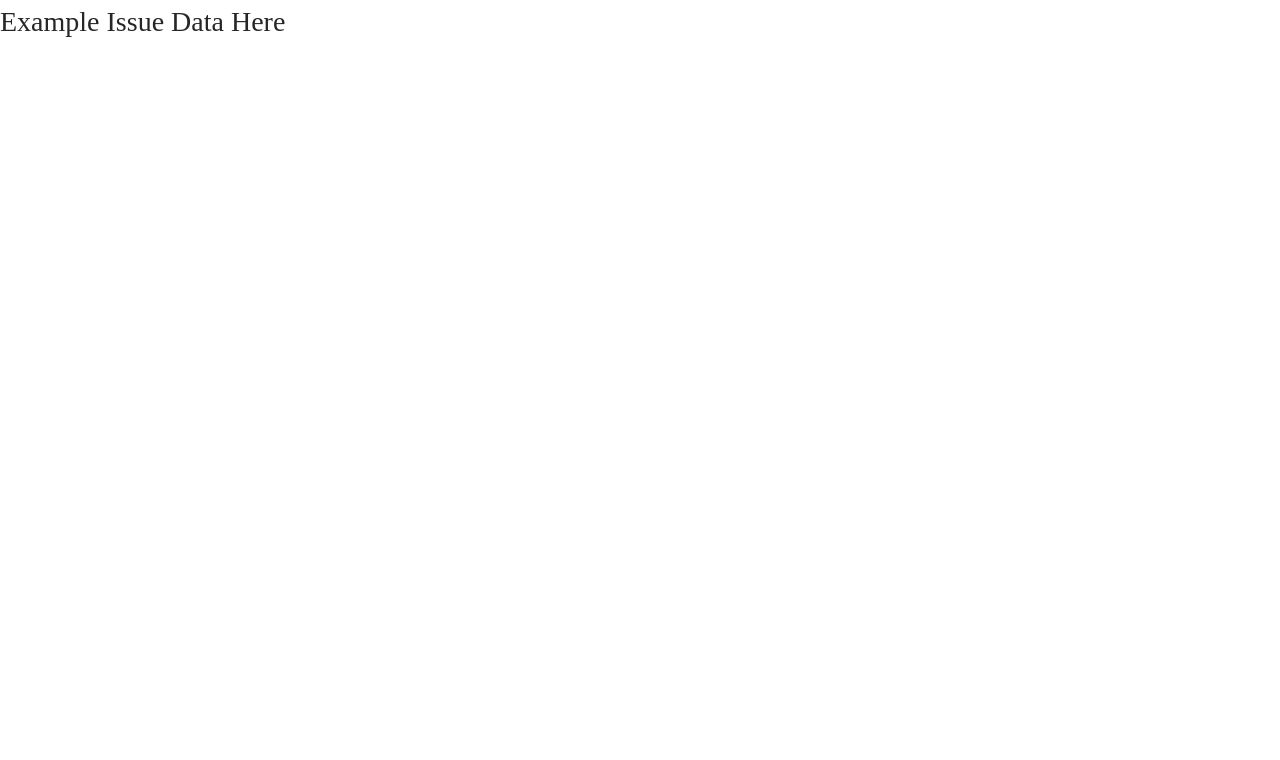
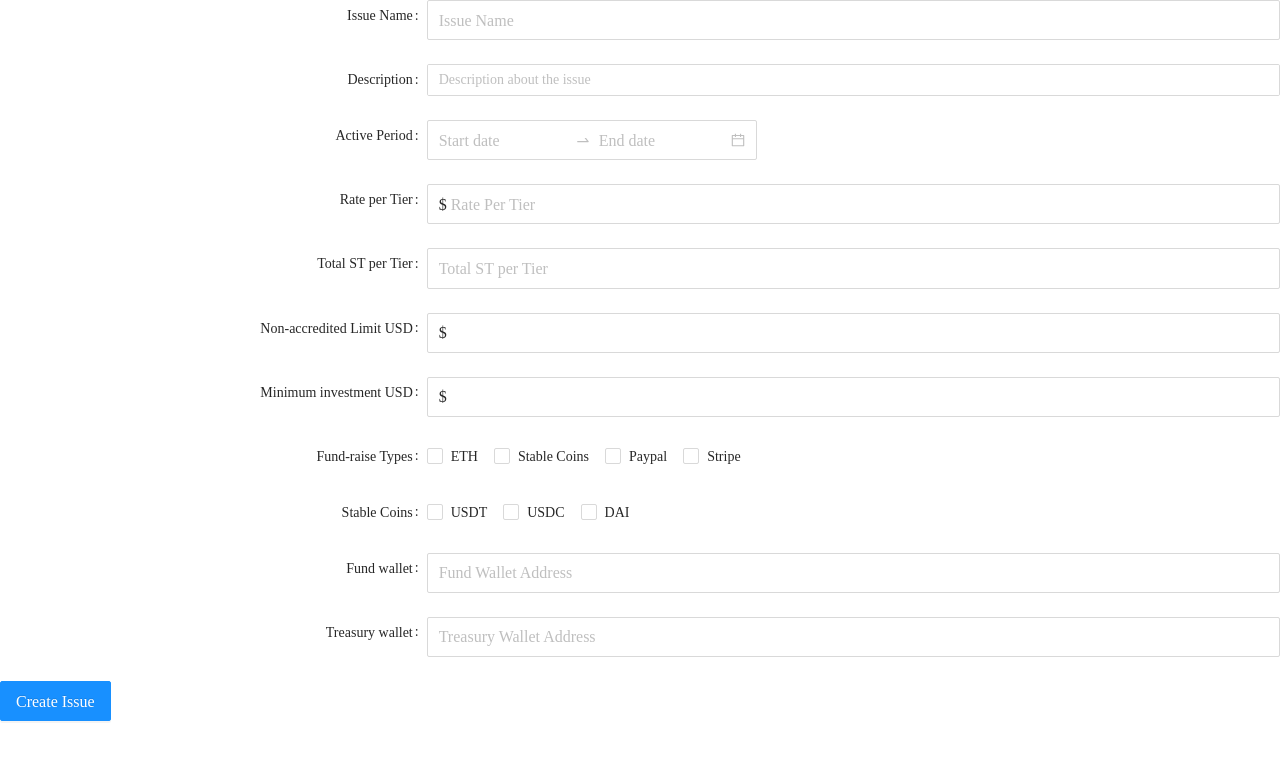
Before and after one commit to Hammad124444/DPO-frontend, a Next.js app: page /issue/new in a window 1280 px wide. Shown: the top 760 px of the page. Built offline with nearby package versions, Linux system fonts and the light colour scheme; a web font is replaced by a local one.

Commit message:
add: switch component, detailed issue page, form change

```diff
--- /dev/null
+++ b/src/core/data/ui-config.jsx
@@ -0,0 +1,15 @@
+export const rangePickerConfig = {
+    rules: [{ type: 'array', required: true, message: 'Please select time!' }]
+}
+
+export const formLayout = {
+    // Need to add offset property for form layout
+    labelCol: {
+        xs: {span: 24},
+        sm: {span: 8 }
+    },
+    wrapperCol: {
+        xs: {span: 24},
+        sm: {span: 16 }
+    }
+}
--- a/src/core/ui-kit/datepicker/rangedatepicker.jsx
+++ b/src/core/ui-kit/datepicker/rangedatepicker.jsx
@@ -1,14 +1,27 @@
-import { Form, DatePicker } from "antd";
-
+import { DatePicker } from "antd";
 const { RangePicker } = DatePicker;
 
-const rangeConfig = {
-    rules: [{ type: 'array', required: true, message: 'Please select time!' }],
-};
-export default function MRangeDatePicker({ label }) {
-    return(
-        <Form.Item label={label}  {...rangeConfig}>
-            <RangePicker renderExtraFooter={() => 'extra footer'} size="large"/>
-        </Form.Item>
-    )
+export default function MRangeDatePicker({ label, type }) {
+    if (type == 'new') {
+        // Component to be rendered on Issue Creation Page
+        return(
+                <RangePicker renderExtraFooter={() => 'extra footer'} size="large"/>
+        )
+    } else if (type == 'edit') {
+        //Component to be rendered on Issue Edit Page - admin/issuers
+        return(
+                <RangePicker
+                    defaultValue={[moment('2019-09-03', dateFormat), moment('2019-11-22', dateFormat)]}
+                />
+        )
+    } else if (type == 'view') {
+        //Component to rendered on Issue View Page - investors
+        return(
+                <RangePicker
+                    defaultValue={[moment('2019-09-03', dateFormat), moment('2019-11-22', dateFormat)]}
+                    disabled
+                />
+        )
+    }
+
 }
--- a/src/core/ui-kit/inputs/checkboxgroup.jsx
+++ b/src/core/ui-kit/inputs/checkboxgroup.jsx
@@ -1,13 +1,11 @@
-import { Form, Checkbox } from 'antd';
+import { Checkbox } from 'antd';
 
-export default function MCheckBoxGroup({label, options}) {
+export default function MCheckBoxGroup({options}) {
     const onChange = (checkedValues) => {
         console.log('checked = ', checkedValues);
     }
     return(
-        <Form.Item label={label}>
             <Checkbox.Group options={options}
              onChange={onChange} />
-        </Form.Item>
     )
 }
--- a/src/core/ui-kit/inputs/editInput.jsx
+++ b/src/core/ui-kit/inputs/editInput.jsx
@@ -1,8 +1,7 @@
-import { Form, Input } from 'antd';
+import { Input } from 'antd';
 
-export default function MEditInput({label, prefix, placeholder}) {
+export default function MEditInput({prefix, placeholder}) {
     return(
-        <Form.Item label={label}>
             <Input
             style={{ width: '100%' }}
             placeholder={placeholder}
@@ -10,6 +9,5 @@ export default function MEditInput({label, prefix, placeholder}) {
             prefix={prefix}
             size='large'
             />
-        </Form.Item>
     )
 }
--- a/src/core/ui-kit/inputs/textarea.jsx
+++ b/src/core/ui-kit/inputs/textarea.jsx
@@ -1,9 +1,7 @@
-import { Form, Mentions } from 'antd';
+import { Mentions } from 'antd';
 
-export default function MTextArea({label, placeholder}) {
+export default function MTextArea({placeholder}) {
     return(
-        <Form.Item label={label}>
             <Mentions autoSize row={4} placeholder={placeholder}></Mentions>
-        </Form.Item>
     )
 }
--- /dev/null
+++ b/src/issues/newIssue.jsx
@@ -0,0 +1,53 @@
+import { Form } from 'antd';
+// constants
+import {fundraiseTypes} from "../core/data/fundraiseTypes";
+import {stableCoins} from "../core/data/stableCoins";
+import {formLayout, rangePickerConfig} from "../core/data/ui-config";
+// components
+import MPrimaryBtn from "../core/ui-kit/buttons/primaryBtn";
+import MRangeDatePicker from "../core/ui-kit/datepicker/rangedatepicker";
+import MCheckBoxGroup from "../core/ui-kit/inputs/checkboxgroup";
+import MTextArea from "../core/ui-kit/inputs/textarea";
+import MEditInput from "../core/ui-kit/inputs/editInput";
+
+
+export default function MIssueCreate() {
+    return(
+        <Form {...formLayout}>
+            <Form.Item label="Issue Name">
+                <MEditInput  placeholder="Issue Name"/>
+            </Form.Item>
+            <Form.Item label="Description">
+                <MTextArea placeholder="Description about the issue"/>
+            </Form.Item>
+            <Form.Item label="Active Period" {...rangePickerConfig}>
+                <MRangeDatePicker type="new"/>
+            </Form.Item>
+            <Form.Item  label="Rate per Tier">
+                <MEditInput prefix="$" placeholder="Rate Per Tier"/>
+            </Form.Item>
+            <Form.Item label="Total ST per Tier">
+                <MEditInput placeholder="Total ST per Tier"/>
+            </Form.Item>
+            <Form.Item label="Non-accredited Limit USD">
+                <MEditInput prefix="$" />
+            </Form.Item>
+            <Form.Item label="Minimum investment USD">
+                <MEditInput prefix="$" />
+            </Form.Item>
+            <Form.Item label="Fund-raise Types">
+                <MCheckBoxGroup options={fundraiseTypes}/>
+            </Form.Item>
+            <Form.Item  label="Stable Coins">
+                <MCheckBoxGroup options={stableCoins}/>
+            </Form.Item>
+            <Form.Item label="Fund wallet">
+                <MEditInput placeholder="Fund Wallet Address"/>
+            </Form.Item>
+            <Form.Item label="Treasury wallet">
+                <MEditInput placeholder="Treasury Wallet Address"/>
+            </Form.Item>
+            <MPrimaryBtn label="Create Issue" size="large" type="primary"/>
+        </Form>
+    )
+}
--- a/src/pages/issue/issueCategory.jsx
+++ /dev/null
@@ -1,5 +0,0 @@
-export default function MIssuesCategory() {
-    return(
-        <h1>Show issue cards by Category</h1>
-    )
-}
--- /dev/null
+++ b/src/pages/issue/new.jsx
@@ -0,0 +1,7 @@
+import MIssueCreate from "../../issues/newIssue";
+
+export default function MNewIssue() {
+    return(
+        <MIssueCreate />
+    )
+}
```
Also changed, not shown: src/core/ui-kit/Switch/switch.jsx (added, +24 -0 lines), src/issues/editableIssue.jsx (+16 -1 lines), src/pages/issue/newissue.jsx (deleted, +0 -39 lines).
